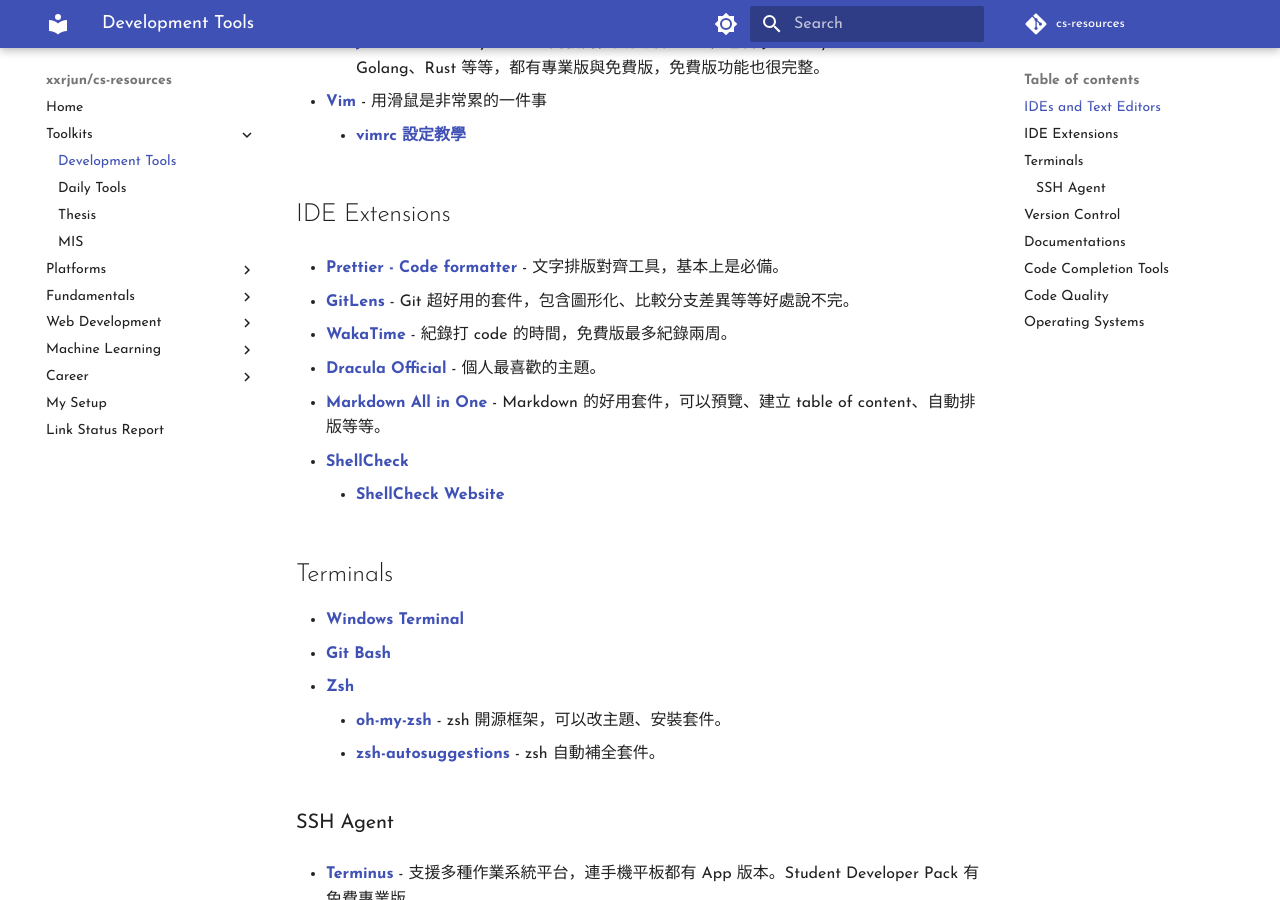
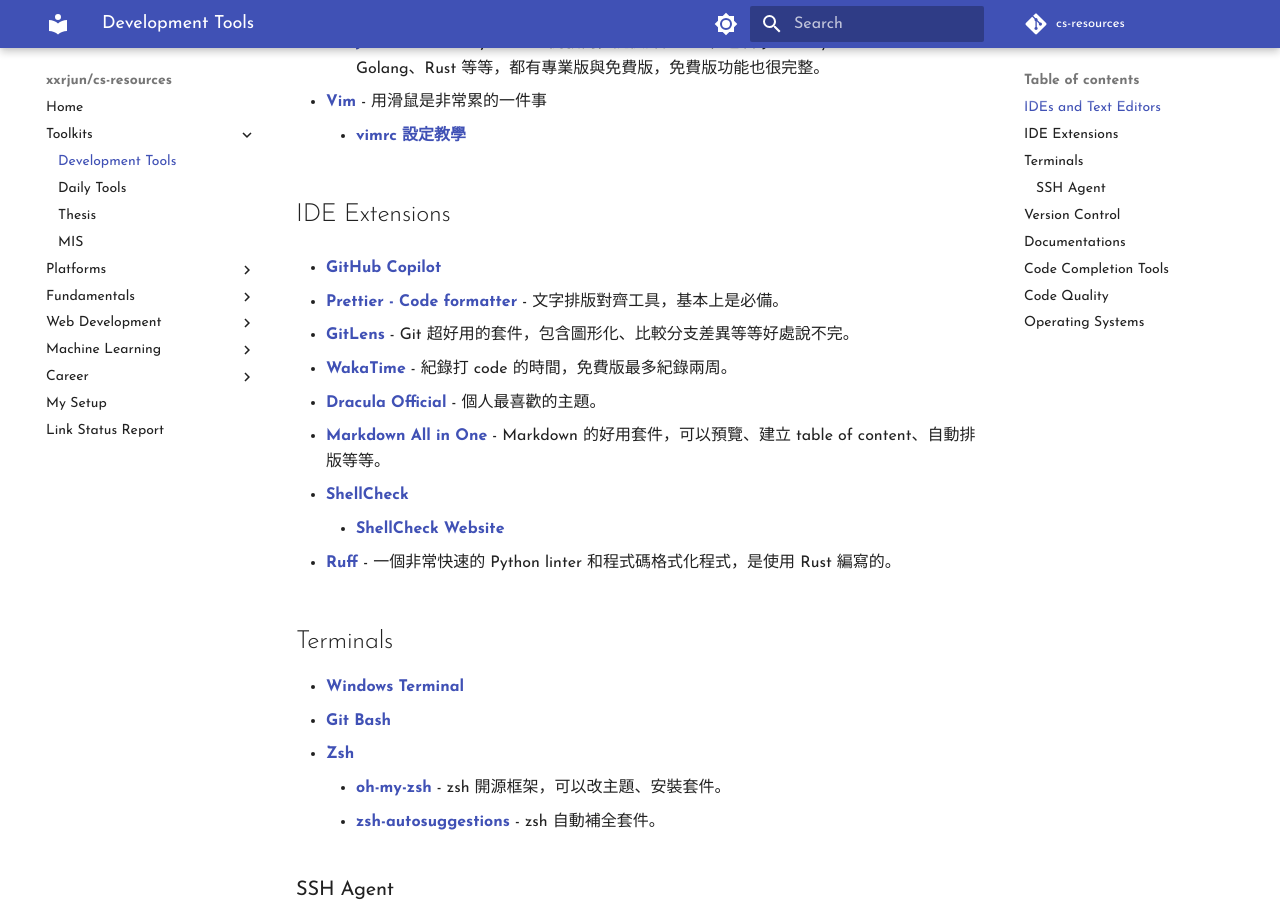
Before and after one commit to xxrjun/cs-resources, an MkDocs documentation site: the page built from docs/toolkits/DevelopmentTools.md, in a window 1280 px wide and 900 px high, scrolled down 614 px. Built offline with MkDocs 1.6.1 and Material for MkDocs 9.7.7, drawn with Linux system fonts in a browser that asks for light colours; comment, search, counter and statistics services are not loaded.

Commit message:
🛠️docs: add Development Tools in toolkits/

```diff
--- a/docs/toolkits/DevelopmentTools.md
+++ b/docs/toolkits/DevelopmentTools.md
@@ -22,6 +22,8 @@
 
 ## IDE Extensions
 
+- [**GitHub Copilot**](https://github.com/features/copilot)
+
 - [**Prettier - Code formatter**](https://prettier.io/) - 文字排版對齊工具，基本上是必備。
 
 - [**GitLens**](https://www.gitkraken.com/gitlens) - Git 超好用的套件，包含圖形化、比較分支差異等等好處說不完。
@@ -34,7 +36,10 @@
 
 - [**ShellCheck**](https://marketplace.visualstudio.com/items?itemName=timonwong.shellcheck)
 
+
       - [**ShellCheck Website**](https://www.shellcheck.net/)
+
+- [**Ruff**](https://github.com/astral-sh/ruff) - 一個非常快速的 Python linter 和程式碼格式化程式，是使用 Rust 編寫的。
 
 ## Terminals
 
```
